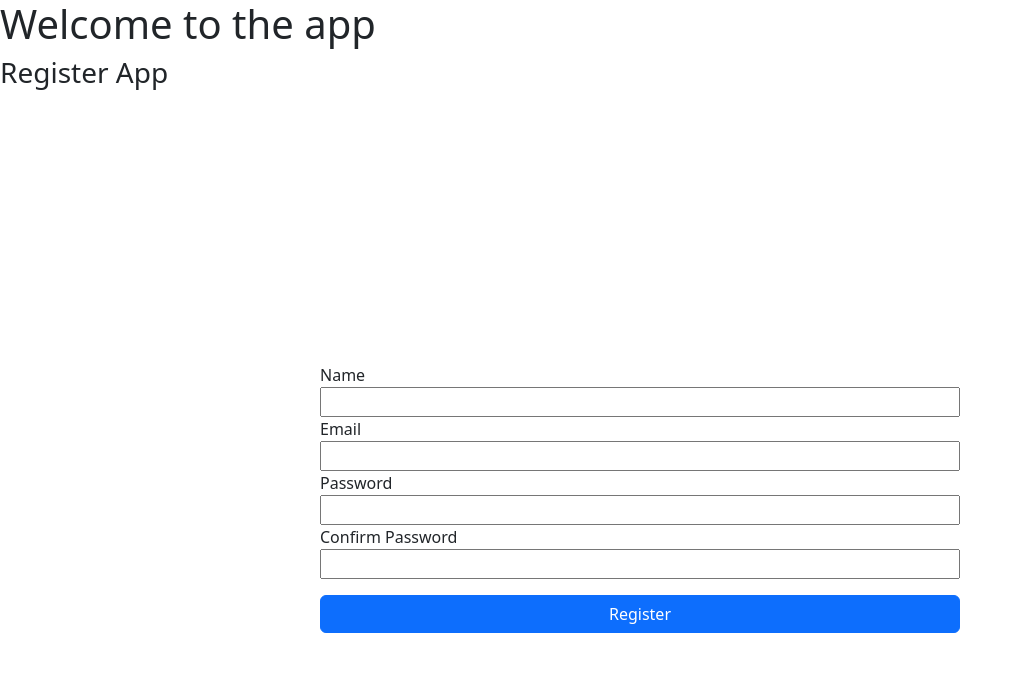
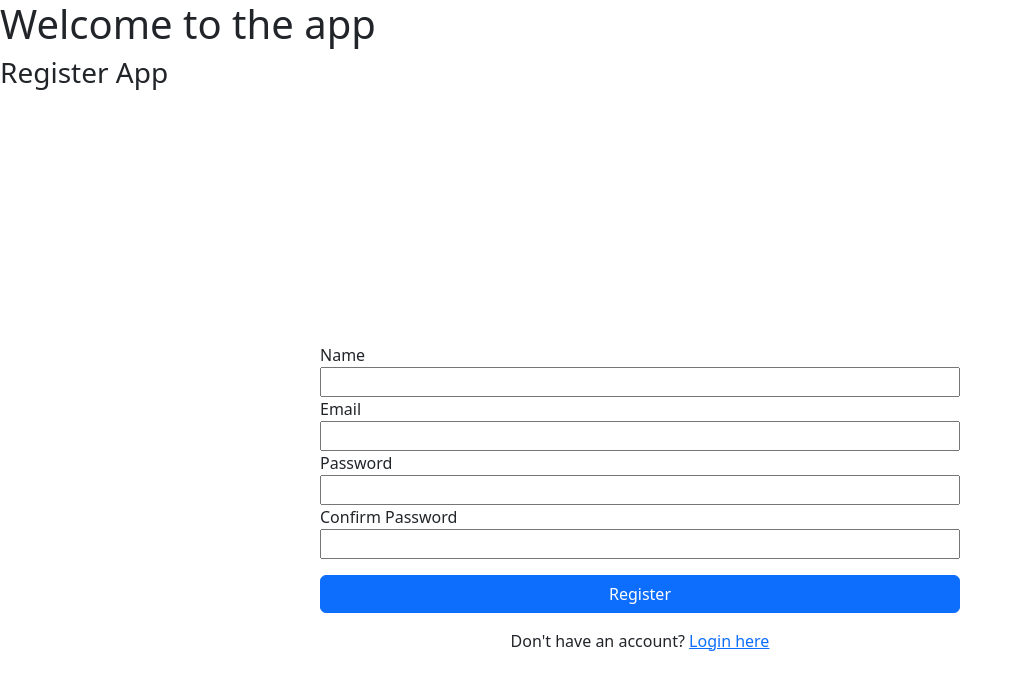
Before and after one commit to saitejamandadi99/Ai-App-Learner, a React (Create React App) app in the folder frontend/: page /register in a window 1280 px wide. Shown: the top 690 px of the page, without its empty margins (0-1022 px from the left). Built offline with nearby package versions, Linux system fonts and the light colour scheme.

Commit message:
added login and sign up links

```diff
--- a/frontend/src/components/Login/index.js
+++ b/frontend/src/components/Login/index.js
@@ -1,5 +1,5 @@
 import { useState } from 'react'
-import {useNavigate} from 'react-router-dom';
+import {useNavigate,Link} from 'react-router-dom';
 import './index.css'
 import axios from 'axios';
 const Login = () =>{
@@ -76,9 +76,14 @@
                        required  />
 
                 <button className='btn btn-primary mt-3' type='submit' disabled={isLoading}>{isLoading?'Loggin in ...':'Login'}</button>
-                {error && <div className='alert alert-danger mt-3 text-center'>{error}</div>}
-                {success && <div className='alert alert-success mt-3 text-center'>{success}</div>}
             </form>
+            {error && <div className='alert alert-danger mt-3 text-center'>{error}</div>}
+            {success && <div className='alert alert-success mt-3 text-center'>{success}</div>}
+
+            <div className="text-center mt-3">
+              <span>Don't have an account? </span>
+              <Link to="/register">Register here</Link>
+            </div>
         </div>
         </div>
     )
--- a/frontend/src/components/Register/index.js
+++ b/frontend/src/components/Register/index.js
@@ -1,6 +1,6 @@
 import './index.css'
 import { useState } from 'react';
-import {useNavigate} from 'react-router-dom';
+import {useNavigate,Link} from 'react-router-dom';
 import axios from 'axios';
 const Register = () =>{
     const [name, setName] = useState('');
@@ -74,6 +74,11 @@
                 </form>
                 {error && <div className='alert alert-danger mt-3'>{error}</div>}
                 {success && <div className='alert alert-success mt-3'>{success}</div>}
+
+                <div className="text-center mt-3">
+              <span>Don't have an account? </span>
+              <Link to="/login">Login here</Link>
+            </div>
         </div>
     </div>
     )
```
